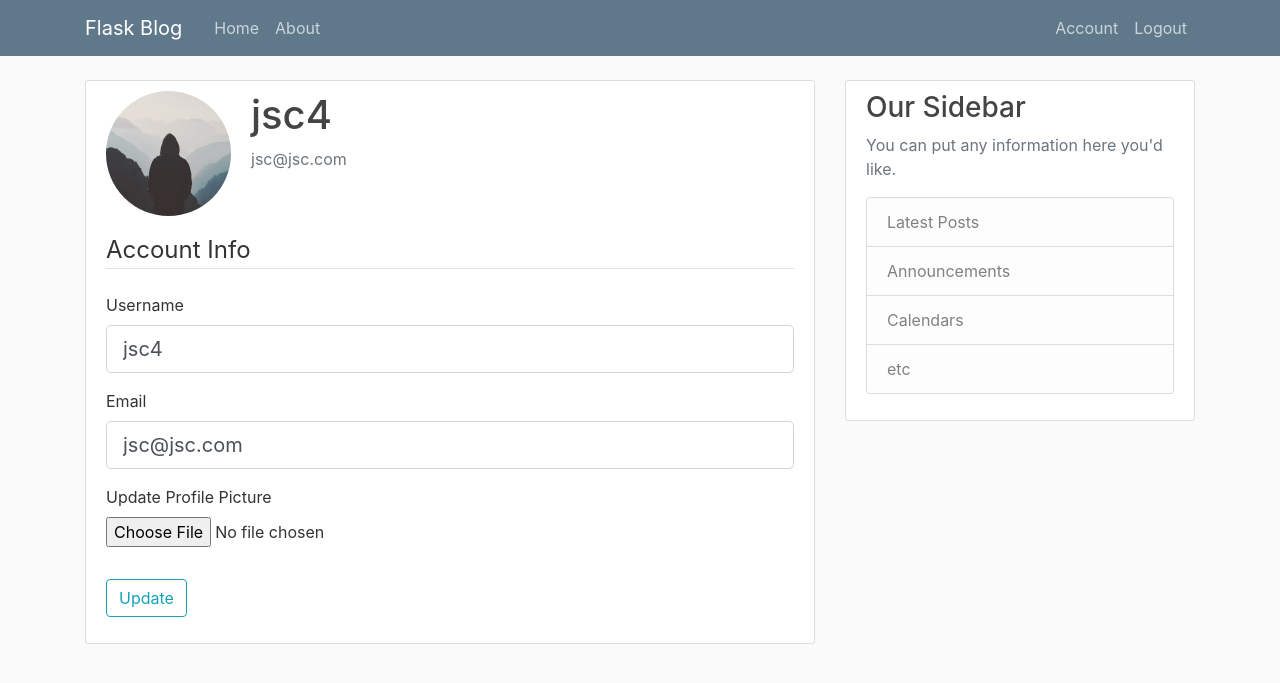
After one commit to RawanAhmed444/Blog-Web-App, a Flask app: page /account in a window 1280 px wide. The commit adds this page. Shown: the top 683 px of the page. Run offline with Flask 3, Linux system fonts and the light colour scheme; a user stored in the database is signed in; some libraries are stand-ins or nearby versions.

Commit message:
packaging and user account

```diff
--- /dev/null
+++ b/flaskblog/forms.py
@@ -0,0 +1,50 @@
+from flask_wtf import FlaskForm
+from flask_wtf.file import FileAllowed, FileField
+from flask_login import current_user
+from wtforms import StringField, PasswordField, SubmitField, BooleanField
+from wtforms.validators import DataRequired, Email, EqualTo, Length, ValidationError
+from flaskblog.models import User
+
+
+class RegisterationForm(FlaskForm):
+    username = StringField('Username', validators=[DataRequired(), Length(min=2, max=20)])
+    email = StringField('Email', validators=[DataRequired(), Email()])
+    password = PasswordField('Password', validators=[DataRequired()])
+    confirm_password = PasswordField('Confirm Password', validators=[DataRequired(), EqualTo('password')])
+    submit = SubmitField('Sign Up')
+
+    def validate_username(self, username):
+        user = User.query.filter_by(username=username.data).first()
+        if user:
+            raise ValidationError("This username is taken. Please choose another one.")
+
+    def validate_email(self, email):
+        user = User.query.filter_by(email=email.data).first()
+        if user:
+            raise ValidationError("This email is taken. Please choose another one.")
+
+
+class LoginForm(FlaskForm):
+    email = StringField('Email', validators=[DataRequired(), Email()])
+    password = PasswordField('Password', validators=[DataRequired()])
+    remember = BooleanField('Remember Me')
+    submit = SubmitField('Log In')
+
+
+class updateAccountForm(FlaskForm):
+    username = StringField('Username', validators=[DataRequired(), Length(min=2, max=20)])
+    email = StringField('Email', validators=[DataRequired(), Email()])
+    picture = FileField('Update Profile Picture', validators=[FileAllowed(['jpg', 'png'])])
+    submit = SubmitField('Update')
+
+    def validate_username(self, username):
+        if username.data != current_user.username:
+            user = User.query.filter_by(username=username.data).first()
+            if user:
+                raise ValidationError("This username is taken. Please choose another one.")
+
+    def validate_email(self, email):
+        if email.data != current_user.email:
+            user = User.query.filter_by(email=email.data).first()
+            if user:
+                raise ValidationError("This email is taken. Please choose another one.")
--- /dev/null
+++ b/flaskblog/routes.py
@@ -0,0 +1,105 @@
+import os
+import secrets
+from PIL import Image
+from flask import render_template, url_for, flash, redirect, request
+from flaskblog import app, db, bcrypt
+from flaskblog.forms import RegisterationForm, LoginForm, updateAccountForm
+from flaskblog.models import User, Post
+from flask_login import login_user, current_user, logout_user, login_required
+
+posts = [
+    {
+        'author': 'Abas El-aaad',
+        'title': 'Post Blog 1',
+        'content': 'Content 1',
+        'date': 'Mar, 20, 2024',
+    },
+    {
+        'author': 'Taha Hussin',
+        'title': 'Post Blog 2',
+        'content': 'Content 2',
+        'date': 'Mar, 21, 2024',
+    }
+]
+
+
+@app.route("/")
+@app.route("/home")
+def home():
+    return render_template('home.html', posts=posts)
+
+
+@app.route("/about")
+def about():
+    return render_template('about.html', title='about')
+
+
+@app.route("/register", methods=['GET', 'POST'])
+def register():
+    if current_user.is_authenticated:
+        return redirect(url_for('home'))
+    form = RegisterationForm()
+    if form.validate_on_submit():
+        hashed_password = bcrypt.generate_password_hash(form.password.data).decode('utf-8')
+        user = User(username=form.username.data, email=form.email.data, password=hashed_password)
+        db.session.add(user)
+        db.session.commit()
+        flash('Your account has been created. Your now able to log in!', 'success')
+        return redirect(url_for('login'))
+    return render_template('register.html', title='Register', form=form)
+
+
+@app.route("/login", methods=['GET', 'POST'])
+def login():
+    if current_user.is_authenticated:
+        return redirect(url_for('home'))
+    form = LoginForm()
+    if form.validate_on_submit():
+        user = User.query.filter_by(email=form.email.data).first()
+        if user and bcrypt.check_password_hash(user.password, form.password.data):
+            login_user(user, remember=form.remember.data)
+            next_page = request.args.get('next')
+            return redirect(next_page) if next_page else redirect(url_for('home'))
+        else:
+            flash('Login Unsuccessful. Please check username and password', 'danger')
+    return render_template('login.html', title='Login', form=form)
+
+
+@app.route("/logout")
+def logout():
+    logout_user()
+    return redirect(url_for('home'))
+
+
+def save_picture(form_picture):
+    random_hex = secrets.token_hex(8)
+    _, f_ext = os.path.splitext(form_picture.filename)
+    picture_fn = random_hex + f_ext
+    picture_path = os.path.join(app.root_path, 'static/profile_pics', picture_fn)
+
+    output_size = (125, 125)
+    i = Image.open(form_picture)
+    i.thumbnail(output_size)
+    i.save(picture_path)
+
+    return picture_fn
+
+
+@app.route("/account", methods=['GET', 'POST'])
+@login_required
+def account():
+    form = updateAccountForm()
+    if form.validate_on_submit():
+        if form.picture.data:
+            picture_file = save_picture(form.picture.data)
+            current_user.image_file = picture_file
+        current_user.usename = form.username.data
+        current_user.email = form.email.data
+        db.session.commit()
+        flash('Your account has been updated!' , 'success')
+        return redirect(url_for('account'))
+    elif request.method == 'GET':
+        form.username.data = current_user.username
+        form.email.data = current_user.email
+    image_file = url_for('static', filename='profile_pics/' + current_user.image_file)
+    return render_template('account.html', title='Account', image_file=image_file, form=form)
--- /dev/null
+++ b/flaskblog/templates/account.html
@@ -0,0 +1,58 @@
+{% extends "layout.html" %}
+{% block content %}
+<div class="content-section">
+    <div class="media">
+        <img class="rounded-circle account-img" src="{{ image_file }}">
+        <div class="media-body">
+            <h2 class="account-heading">{{ current_user.username }}</h2>
+            <p class="text-secondary">{{ current_user.email }}</p>
+        </div>
+    </div>
+    <!-- FORM HERE -->
+    <form method="POST" action="" enctype="multipart/form-data">
+        {{ form.hidden_tag() }}
+        <fieldset class="form-group">
+            <legend class="border-bottom mb-4">Account Info</legend>
+            <div class="form-group">
+                {{ form.username.label(class="form-control-label") }}
+
+                {% if form.username.errors %}
+                {{ form.username(class="form-control form-control-lg is-invalid") }}
+                <div class="invalid-feedback">
+                    {% for error in form.username.errors %}
+                    <span>{{ error }}</span>
+                    {% endfor %}
+                </div>
+                {% else %}
+                {{ form.username(class="form-control form-control-lg") }}
+                {% endif %}
+            </div>
+            <div class="form-group">
+                {{ form.email.label(class="form-control-label") }}
+                {% if form.email.errors %}
+                {{ form.email(class="form-control form-control-lg is-invalid") }}
+                <div class="invalid-feedback">
+                    {% for error in form.email.errors %}
+                    <span>{{ error }}</span>
+                    {% endfor %}
+                </div>
+                {% else %}
+                {{ form.email(class="form-control form-control-lg") }}
+                {% endif %}
+            </div>
+            <div class="form-group">
+                {{ form.picture.label() }}
+                {{ form.picture(class="form-control-file") }}
+                {% if form.picture.errors %}
+                {% for error in form.picture.errors %}
+                <span class="text-danger">{{ error }}</span></br>
+                {% endfor %}
+                {% endif %}
+            </div>
+        </fieldset>
+        <div class="form-group">
+            {{ form.submit(class="btn btn-outline-info") }}
+        </div>
+    </form>
+</div>
+{% endblock content %}
--- a/templates/layout.html
+++ b/flaskblog/templates/layout.html
@@ -36,8 +36,13 @@
                     </div>
                     <!-- Navbar Right Side -->
                     <div class="navbar-nav">
+                        {% if current_user.is_authenticated %}
+                        <a class="nav-item nav-link" href="{{ url_for('account') }}">Account</a>
+                        <a class="nav-item nav-link" href="{{ url_for('logout') }}">Logout</a>
+                        {% else %}
                         <a class="nav-item nav-link" href="{{ url_for('login') }}">Login</a>
                         <a class="nav-item nav-link" href="{{ url_for('register') }}">Register</a>
+                        {% endif %}
                     </div>
                 </div>
             </div>
--- /dev/null
+++ b/run.py
@@ -0,0 +1,4 @@
+from flaskblog import app
+
+if __name__ == '__main__':
+    app.run(debug=True)
```
Also changed, not shown: app.py (deleted, +0 -86 lines), flaskblog/__init__.py (added, +15 -0 lines), flaskblog/models.py (added, +29 -0 lines), forms.py (deleted, +0 -18 lines), flaskblog/static/main.css (renamed from static/main.css), flaskblog/static/profile_pics/54bab69a9e0e3afc.jpg (added), flaskblog/static/profile_pics/7bdb498707f2e479.png (added), flaskblog/static/profile_pics/default.jpg (added), flaskblog/templates/about.html (renamed from templates/about.html), flaskblog/templates/home.html (renamed from templates/home.html), flaskblog/templates/login.html (renamed from templates/login.html), flaskblog/templates/register.html (renamed from templates/register.html), instance/site.db (added).
